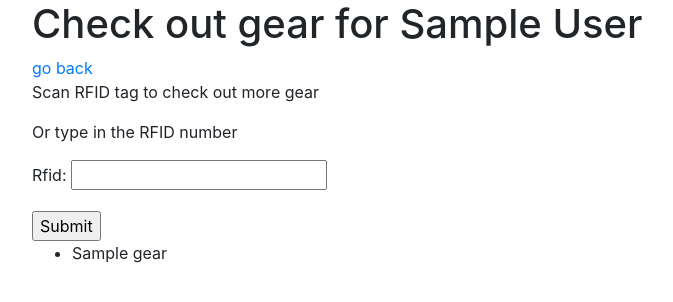
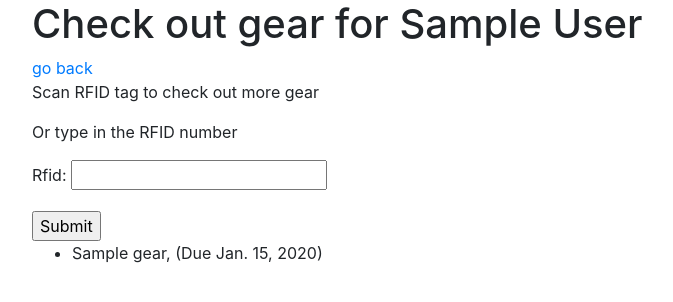
Before and after one commit to ExcursionClub/ExCSystem, a Django app: page /kiosk/1/ in a window 1280 px wide. Shown: the part 80-382 px from the top of the page, without its empty margins (53-726 px from the left). Run offline with Django 3.2, Linux system fonts and the light colour scheme; a user stored in the database is signed in; tables that the repository leaves empty hold one stand-in row (values such as "Sample post"); some libraries are stand-ins or nearby versions.

Commit message:
Add due date to checked out gear list

```diff
--- a/kiosk/templates/kiosk/check_out.html
+++ b/kiosk/templates/kiosk/check_out.html
@@ -15,7 +15,7 @@
     </form>
     <ul>
         {% for gear in checked_out_gear %}
-        <li>{{ gear }}</li>
+        <li>{{ gear }}, (Due {{ gear.due_date }})</li>
         {% endfor %}
     </ul>
 {% else %}
```
